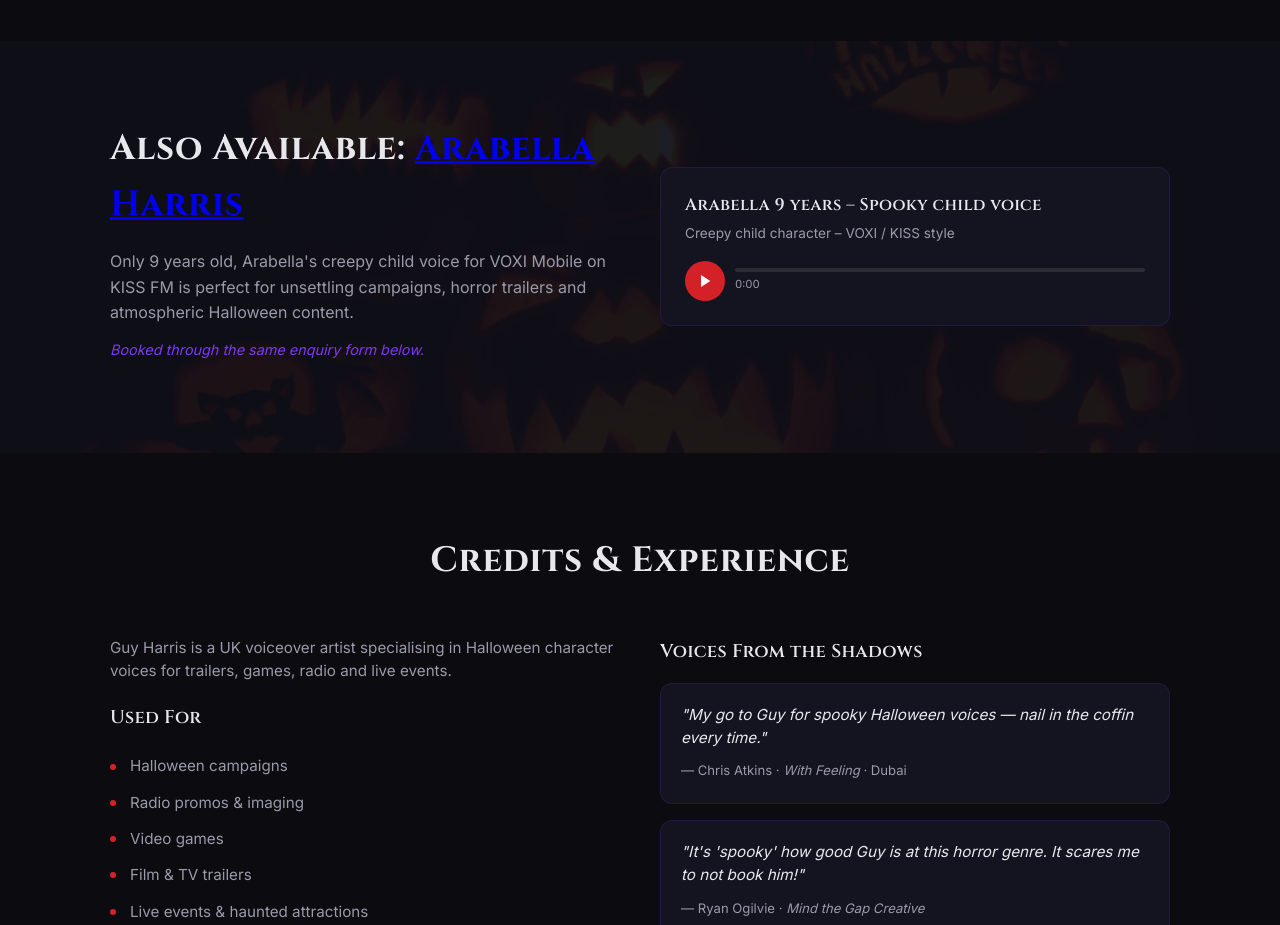
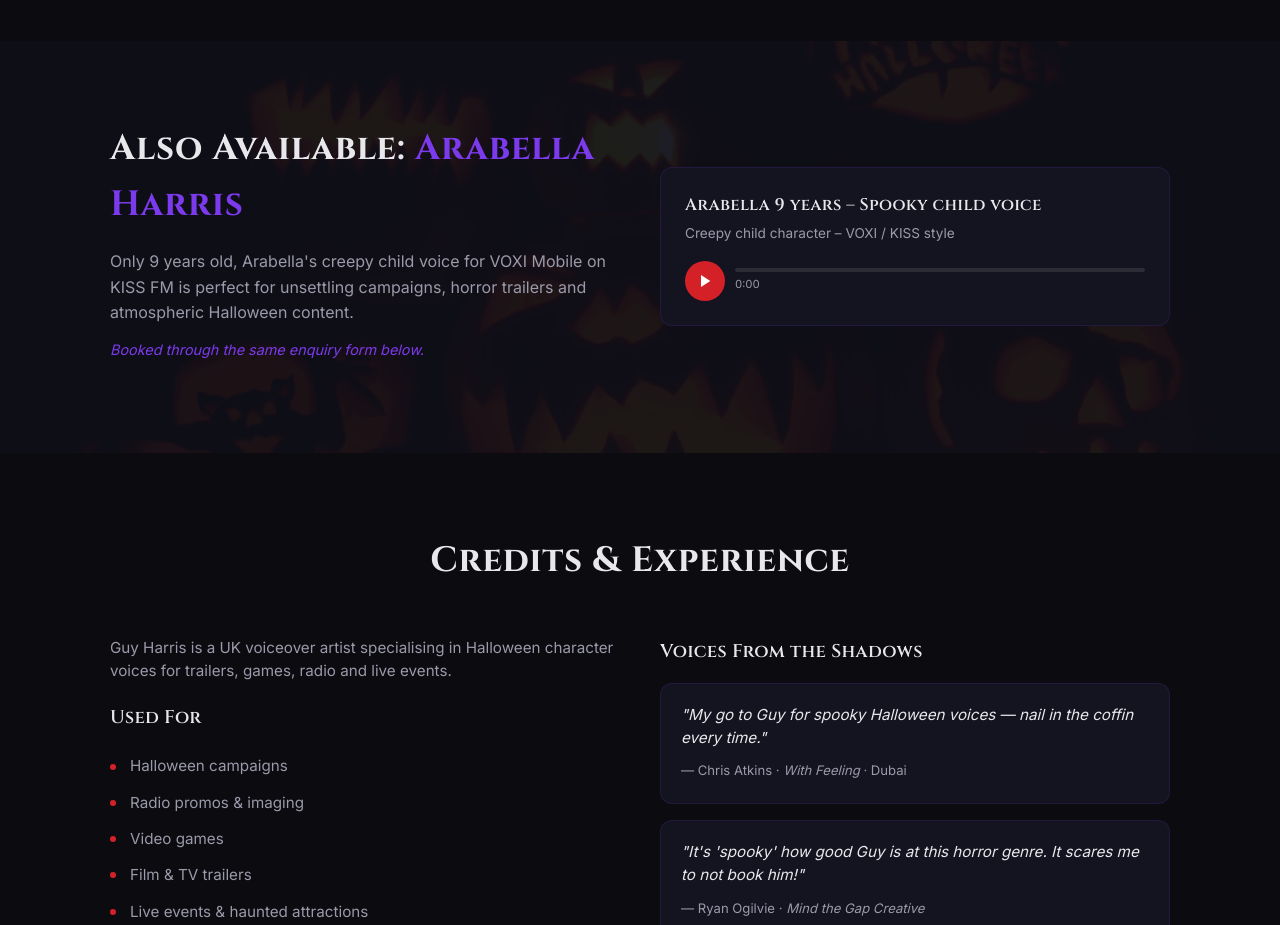
Before and after one commit to voiceoverguy-uk/halloween-voice, a website: page public/index.html in a window 1280 px wide. Shown: the part 3000-3925 px from the top of the page. Drawn offline with Linux system fonts and the light colour scheme.

Commit message:
Update link styling for specific text to match site theme
Apply purple color and underline hover effect to the Arabella Harris link in the `arabella-text` section, ensuring consistency with the site's design language.

Replit-Commit-Author: Agent
Replit-Commit-Session-Id: e2dffe42-5ed8-4637-a875-1bbd0c0a912e
Replit-Commit-Checkpoint-Type: intermediate_checkpoint
Replit-Commit-Event-Id: 264cf9e9-7633-4e5c-9472-df50858185aa
Replit-Commit-Screenshot-Url: https://storage.googleapis.com/screenshot-production-us-central1/c160f841-428f-401e-8a28-15f016bf3bfc/e2dffe42-5ed8-4637-a875-1bbd0c0a912e/pwB9K44
Replit-Helium-Checkpoint-Created: true

```diff
--- a/public/styles.css
+++ b/public/styles.css
@@ -530,6 +530,13 @@ body {
   text-align: left;
   margin-bottom: 16px;
 }
+.arabella-text h2 a {
+  color: var(--purple);
+  text-decoration: none;
+}
+.arabella-text h2 a:hover {
+  text-decoration: underline;
+}
 
 .arabella-text p {
   color: var(--text-muted);
```
